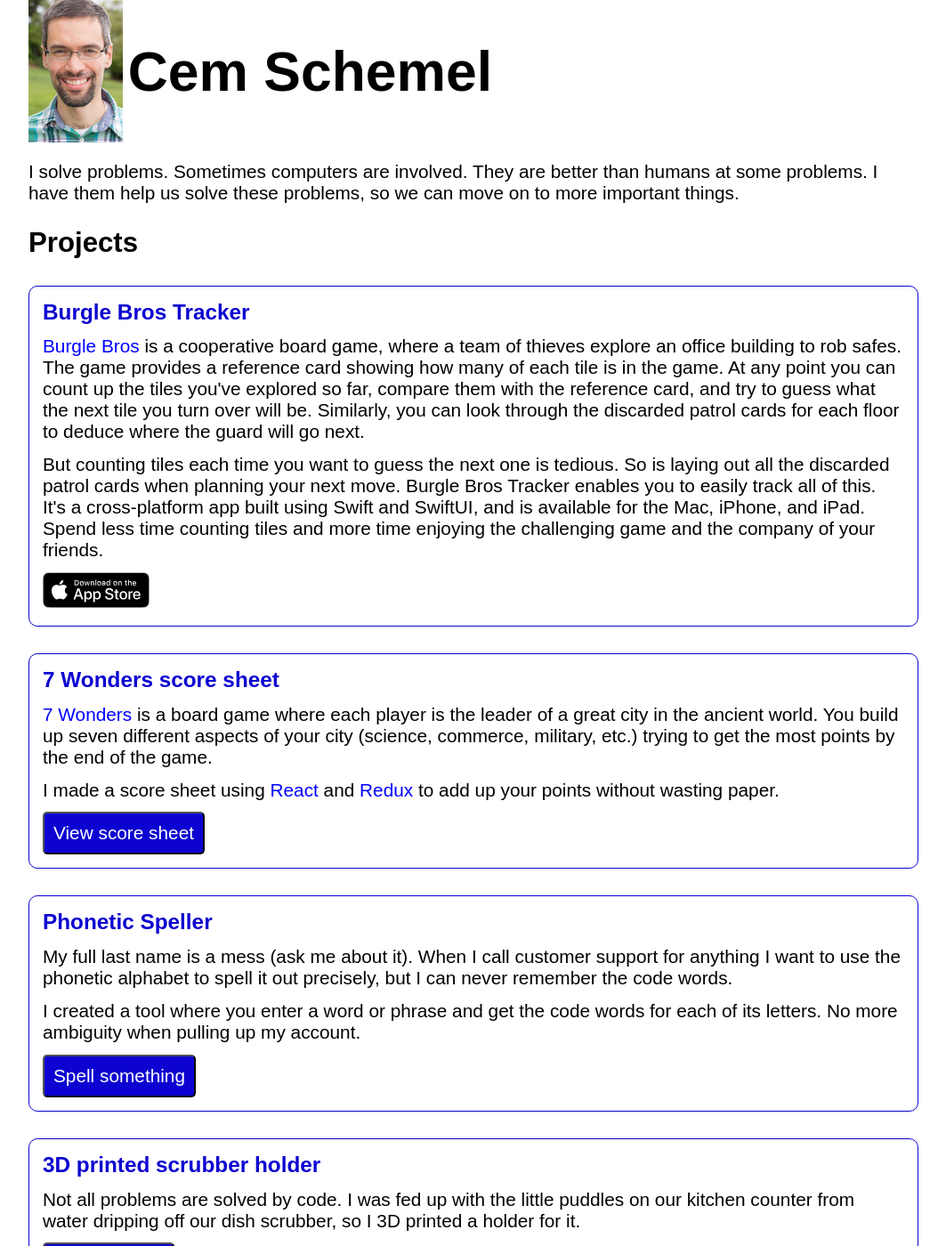
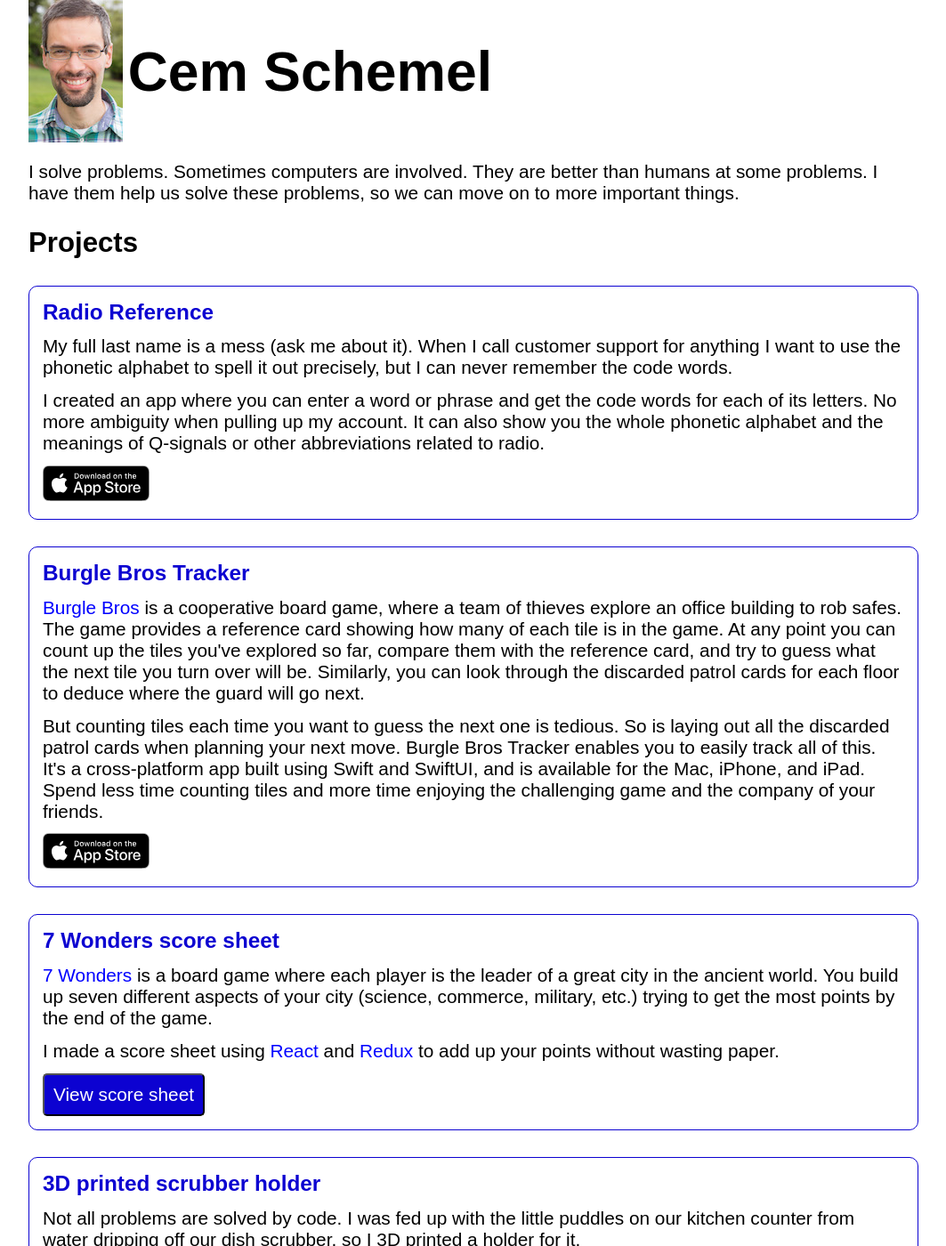
Before and after one commit to koralcem/personal-site, a Jekyll site: the page built from index.html, in a window 1280 px wide and 1400 px high. Shown: the whole window at 89% size, without its empty margins (108-1171 px from the left). Built offline with Jekyll 4.4.1, drawn with Linux system fonts in a browser that asks for light colours.

Commit message:
Add radio reference to home page

```diff
--- a/index.html
+++ b/index.html
@@ -10,6 +10,18 @@
 <p>I solve problems. Sometimes computers are involved. They are better than humans at some problems. I have them help us solve these problems, so we can move on to more important things.</p>
 
 <h2>Projects</h2>
+
+<div class="project">
+  <h3>Radio Reference</h3>
+
+  <p>My full last name is a mess (ask me about it). When I call customer support for anything I want to use the phonetic alphabet to spell it out precisely, but I can never remember the code words.</p>
+
+  <p>I created an app where you can enter a word or phrase and get the code words for each of its letters. No more ambiguity when pulling up my account. It can also show you the whole phonetic alphabet and the meanings of Q-signals or other abbreviations related to radio.</p>
+
+  <a href="https://apps.apple.com/us/app/radio-reference/id1583119869">
+    <img src="media/app-store-bagde.svg" alt="App store badge"/>
+  </a>
+</div>
 
 <div class="project">
   <h3>Burgle Bros Tracker</h3>
@@ -29,15 +41,6 @@
   <p>I made a score sheet using <a href="https://reactjs.org/">React</a> and <a href="https://redux.js.org/">Redux</a> to add up your points without wasting paper.</p>
 
   <button type="button" onclick="window.location.href='7wonders-react'">View score sheet</button>
-</div>
-
-<div class="project">
-  <h3>Phonetic Speller</h3>
-  <p>My full last name is a mess (ask me about it). When I call customer support for anything I want to use the phonetic alphabet to spell it out precisely, but I can never remember the code words.</p>
-
-  <p>I created a tool where you enter a word or phrase and get the code words for each of its letters. No more ambiguity when pulling up my account.</p>
-
-  <button type="button" onclick="window.location.href='phonetic-speller'">Spell something</button>
 </div>
 
 <div class="project">
--- a/radio-reference.html
+++ b/radio-reference.html
@@ -6,11 +6,9 @@
 
 <h1>Radio Reference</h1>
 
-<p>Radio Reference is a handy app for information you might need while communicating over your radio. Need to spell something phonetically? Type your word or phrase, and get the phonetic spelling. Or view the whole phonetic alphabet. Heard a Q signal or other abbreviation you don't recognize? Look it up here.</p>
+<p>Radio Reference is a handy app for information you might need while communicating over your radio. Need to spell something phonetically? Type your word or phrase, and get the phonetic spelling. Or view the whole phonetic alphabet. Heard a Q-signal or other abbreviation you don't recognize? Look it up here.</p>
 
-<!--
-<a href="https://apps.apple.com/us/app/burgle-bros-tracker/id1535737805"><img src="media/app-store-bagde.svg" alt="App store badge"/></a>
--->
+<a href="https://apps.apple.com/us/app/radio-reference/id1583119869"><img src="media/app-store-bagde.svg" alt="App store badge"/></a>
 
 <h2>Support</h2>
 <p>Email me at <a href="mailto:koralcem@gmail.com">koralcem@gmail.com</a> with any issues, questions or ideas.</p>
```
